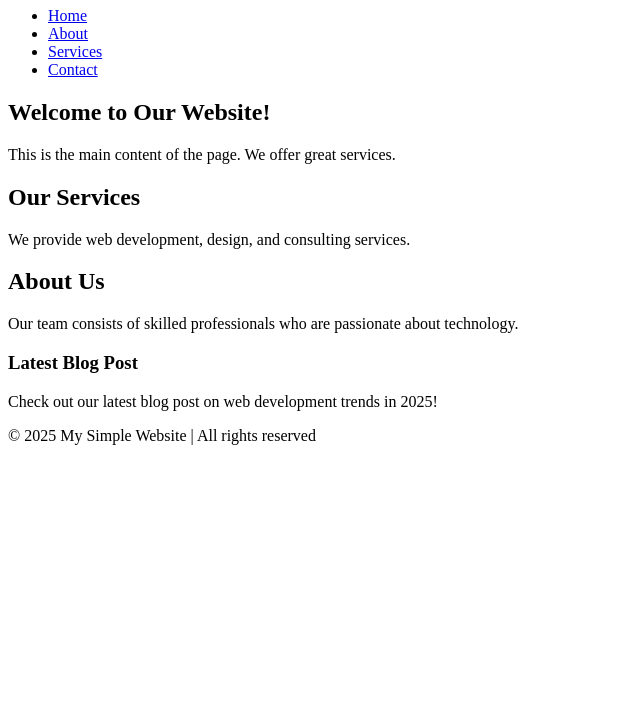
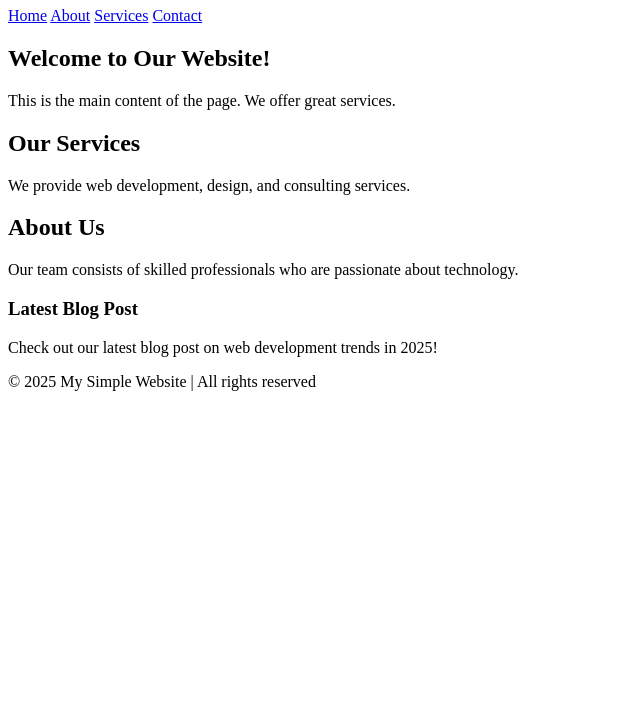
Before and after one commit to czymanz9/My-First-Repo, a plain HTML site: page 04_assignment/semantic-webpage.html in a window 1280 px wide. Shown: the part 73-800 px from the top of the page, without its empty margins (0-640 px from the left). Drawn offline with Linux system fonts and the light colour scheme.

Commit message:
fixed nav

```diff
--- a/04_assignment/semantic-webpage.html
+++ b/04_assignment/semantic-webpage.html
@@ -9,12 +9,10 @@
             <h1>My Simple Website</h1>
 
         <nav>
-            <ul>
-                <li><a href="#">Home</a></li>
-                <li><a href="#">About</a></li>
-                <li><a href="#">Services</a></li>
-                <li><a href="#">Contact</a></li>
-            </ul>
+            <a href="#">Home</a>
+            <a href="#">About</a>
+            <a href="#">Services</a>
+            <a href="#">Contact</a>
         </nav>
         </header>
 
```
